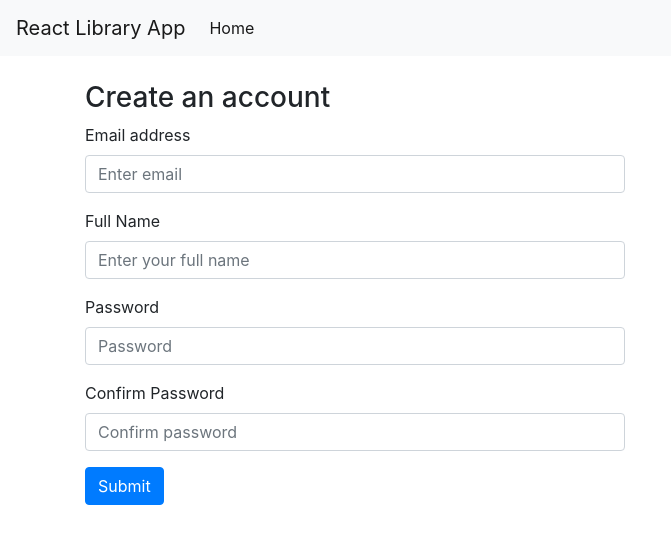
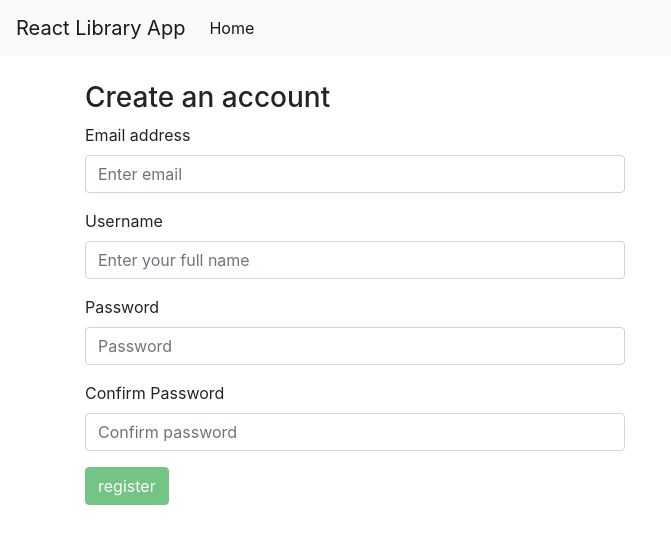
Before and after one commit to Bbaale15/react-library-app, a React (Create React App) app: page / in a window 1280 px wide. Shown: the top 544 px of the page, without its empty margins (0-671 px from the left). Built offline with nearby package versions, Linux system fonts and the light colour scheme.

Commit message:
refactor

```diff
--- a/src/App.js
+++ b/src/App.js
@@ -1,8 +1,9 @@
 import React from 'react';
-import SignUpForm from './SignUpComponent';
+import SignUpView from './views/SignUpView';
 import './App.css';
 
-function App() {
+function App(props) {
+
   return (
 <div>
 <nav className="navbar navbar-expand-md navbar-light bg-light">
@@ -22,7 +23,7 @@ function App() {
     <div className="container">
       <div className="row">
       <div className="col-6">
-      <SignUpForm/>
+      <SignUpView name={props.loginName}/>
       </div>
       </div>
     </div>
--- /dev/null
+++ b/src/Services/httpClient.js
@@ -0,0 +1,30 @@
+class Http {
+    static async get(url, token=null){
+        const response = await  fetch(url,{
+            headers:{
+                Authorization:`Bearer ${token}`
+            }
+        })
+        return  response.json();
+    }
+    static async post(url, token=null, data){
+        try {
+            const response = await fetch(url,{
+                method:'POST',
+                headers:{
+                    Authorization:`Bearer ${token}`,
+                    'Content-Type': 'application/json'
+                },
+                body:JSON.stringify(data)
+
+            });
+            const result = await response.json();
+            return  result;
+        }catch (e) {
+            console.log(e)
+        }
+
+    }
+}
+
+export  default Http;
--- a/src/SignUpComponent.js
+++ /dev/null
@@ -1,47 +0,0 @@
-import React from 'react';
-
-class SignUpForm extends React.Component {
-  constructor() {
-    super();
-    this.handleSubmit = this.handleSubmit.bind(this);
-  }
-
-  render() {
-      return (
-    <div>
-      <h3>Create an account</h3>
-      <form  onSubmit={this.handleSubmit}>
-    <div className="form-group">
-      <label htmlFor="email">Email address</label>
-      <input type="email" className="form-control" id="email" name = "email"  aria-describedby="emailHelp" placeholder="Enter email"/>
-    </div>
-    <div className="form-group">
-      <label htmlFor="fullname">Full Name</label>
-      <input type="text" className="form-control" id="fullname"  name="fullname" placeholder="Enter your full name"/>
-    </div>
-    <div className="form-group">
-      <label htmlFor="password">Password</label>
-      <input type="password" className="form-control" id="password" name="password" placeholder="Password"/>
-    </div>
-    <div className="form-group">
-      <label htmlFor="confirmPassword">Confirm Password</label>
-      <input type="password" className="form-control" id="confirmpassword" name="confirmpassword" placeholder="Confirm password"/>
-    </div>
-    <button type="submit"  className="btn btn-primary">Submit</button>
-  </form>
-
-    </div>);
-    }
-
-    handleSubmit(event) {
-      event.preventDefault();
-      const data = new FormData(event.target);
-      console.log(data);
-    }
-
-    // handleChange(event) {
-    //   this.setState({email: event.target.value});
-    // }
-}
-
-export default SignUpForm;
--- /dev/null
+++ b/src/components/button.js
@@ -0,0 +1,7 @@
+import React from 'react';
+
+const button = props =>{
+    return <button disabled={props.disabled} onClick={props.Onclick} type={props.type}  className={`btn ${props.className}`} >{props.action}</button>
+}
+
+export  default  button;
--- /dev/null
+++ b/src/components/signupForm.js
@@ -0,0 +1,31 @@
+import React from 'react';
+import Button from  './button'
+const signupForm = (props) => {
+    const { handleSubmit, handleOnchange, disabled } = props;
+    return(
+        <div>
+            <h3>Create an account</h3>
+            <form  onSubmit={handleSubmit}>
+                <div className="form-group">
+                    <label htmlFor="email">Email address</label>
+                    <input onChange={handleOnchange} type="email" className="form-control" id="email" name = "email"  aria-describedby="emailHelp" placeholder="Enter email"/>
+                </div>
+                <div className="form-group">
+                    <label htmlFor="username">Username</label>
+                    <input onChange={handleOnchange} type="text" className="form-control" id="username"  name="username" placeholder="Enter your full name"/>
+                </div>
+                <div className="form-group">
+                    <label htmlFor="password">Password</label>
+                    <input onChange={handleOnchange} type="password" className="form-control" id="password" name="password" placeholder="Password"/>
+                </div>
+                <div className="form-group">
+                    <label htmlFor="confirmPassword">Confirm Password</label>
+                    <input onChange={handleOnchange} type="password" className="form-control" id="confirmPassword" name="confirmPassword" placeholder="Confirm password"/>
+                </div>
+                <Button disabled={disabled} type="submit" action="register" className="btn-success"/>
+            </form>
+
+        </div>
+    );
+}
+export  default  signupForm;
--- /dev/null
+++ b/src/views/SignUpView.js
@@ -0,0 +1,43 @@
+import React from 'react';
+import SignUpForm from '../components/signupForm';
+import HttpClient from '../Services/httpClient';
+
+class SignUpView extends React.Component {
+    state = {
+        username:'',
+        email:'',
+        password:'',
+        confirmPassword:'',
+        disabled: true
+    }
+    handleOnchange=(e)=>{
+       this.setState({
+           [e.target.id]: e.target.value
+       })
+    }
+    handleSubmit = (e) =>{
+        e.preventDefault();
+        const resp = HttpClient.post('https://librarymanagement-api.herokuapp.com/api/register', this.state)
+        console.log(resp);
+        // fetch('https://librarymanagement-api.herokuapp.com/api/register', {
+        //     method:'POST',
+        //     headers:{
+        //         'Content-Type':'application/json'
+        //     },
+        //     body:JSON.stringify(this.state)
+        // }).then(res=>res.json()).then(data=>{
+        //     console.log(data)
+        // })
+    }
+
+
+    render() {
+        console.log(this.state)
+      return (
+          <SignUpForm disabled={this.state.disabled} action="signup" handleOnchange={this.handleOnchange} handleSubmit={this.handleSubmit} />
+      )
+
+    }
+}
+
+export default SignUpView;
```
